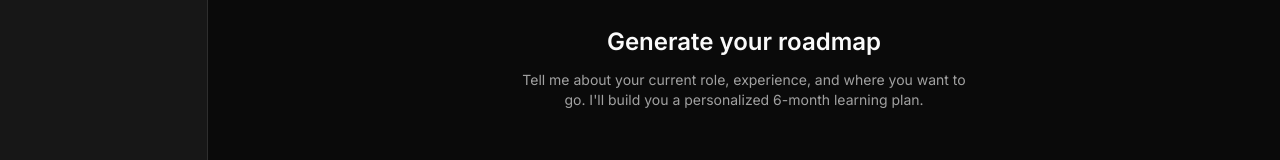
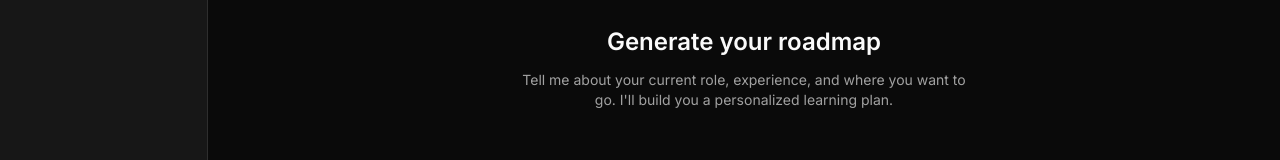
Before and after one commit to shazm12/skillmap, a Next.js app in the folder frontend/: page /roadmap in a window 1280 px wide. Shown: the part 271-431 px from the top of the page. Built offline with nearby package versions, Linux system fonts and the light colour scheme; no server answers.

Commit message:
chore: improve error message and update learning plan description in RoadmapChat component;

```diff
--- a/frontend/components/roadmap/RoadmapChat.tsx
+++ b/frontend/components/roadmap/RoadmapChat.tsx
@@ -60,7 +60,7 @@ export default function RoadmapChat() {
         }
       }
     } catch (err) {
-      setError(err instanceof Error ? err.message : 'Something went wrong')
+      setError('Something went wrong, Please try again later.')
     } finally {
       setLoading(false)
     }
@@ -82,7 +82,7 @@ export default function RoadmapChat() {
             <p className="text-2xl font-semibold text-foreground">Generate your roadmap</p>
             <p className="max-w-md text-sm text-muted-foreground">
               Tell me about your current role, experience, and where you want to go.
-              I'll build you a personalized 6-month learning plan.
+              I'll build you a personalized learning plan.
             </p>
           </div>
         )}
```
